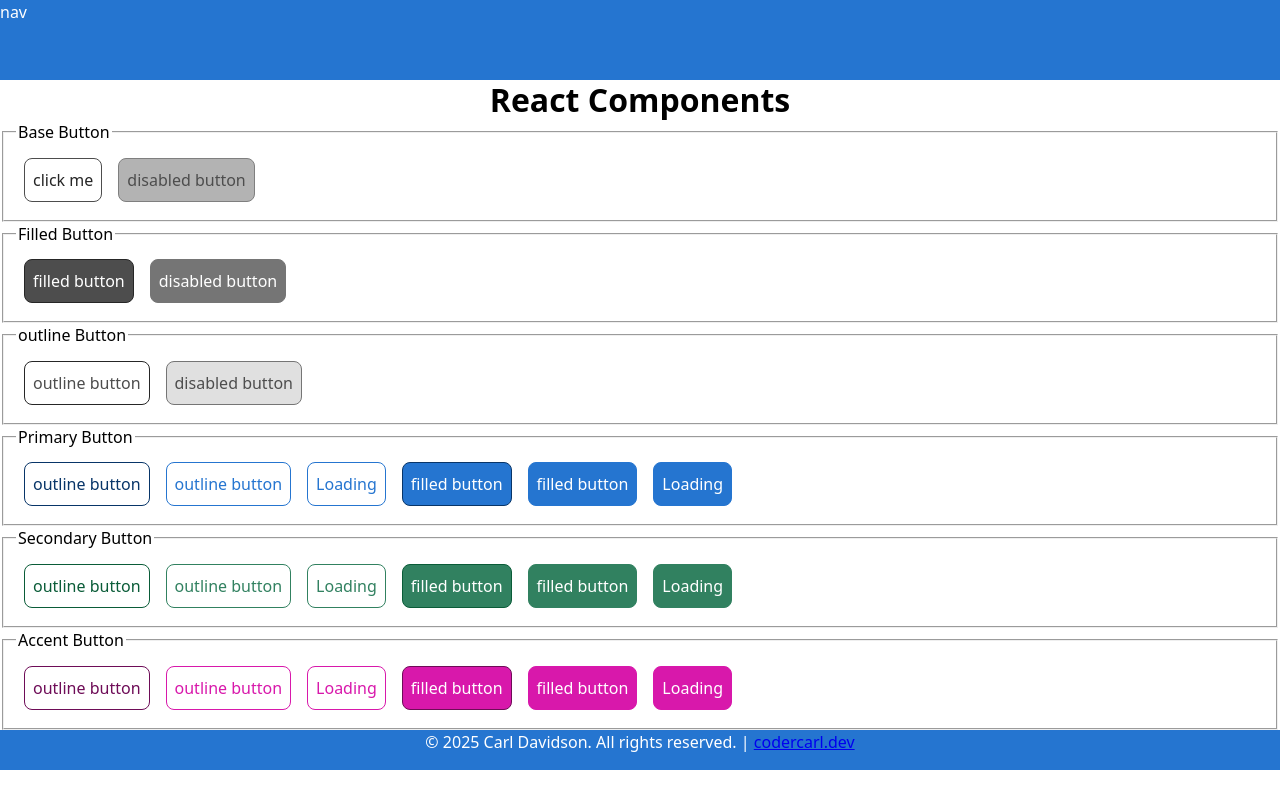
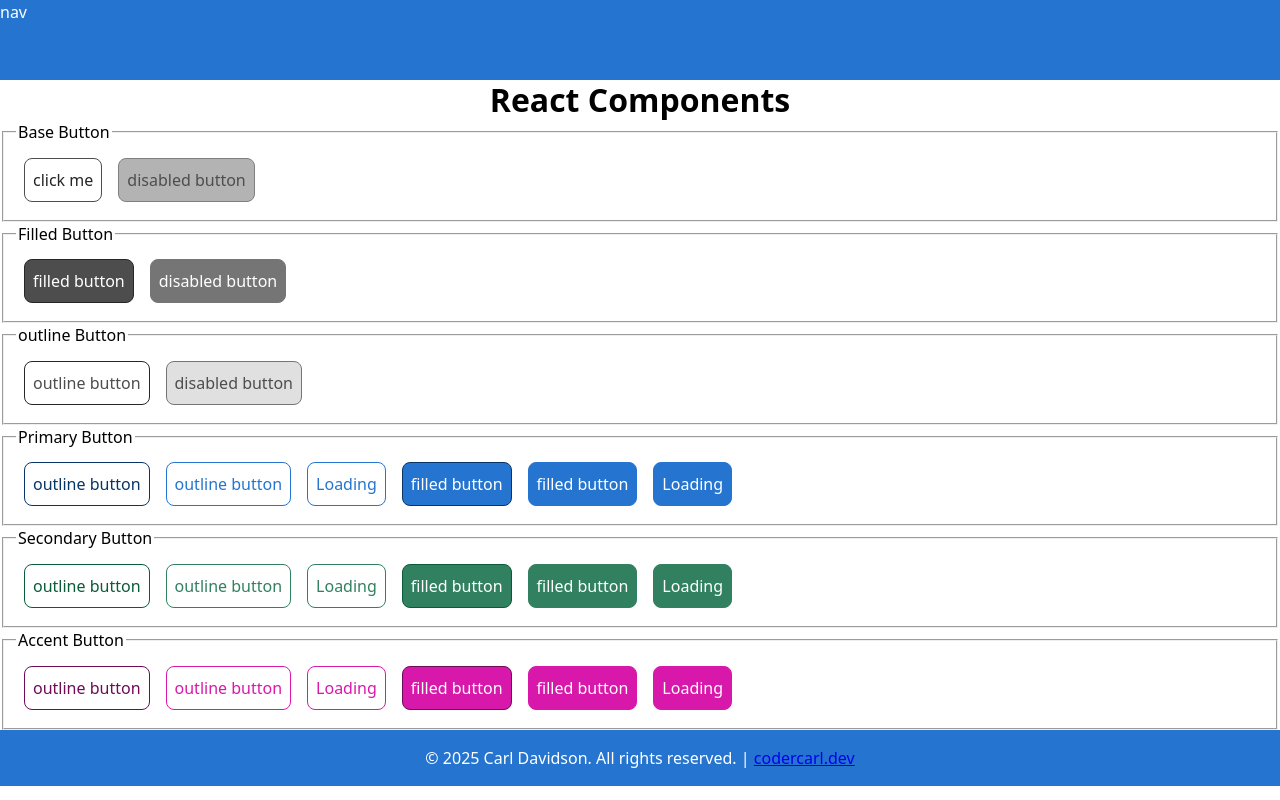
Before and after one commit to codercarl1243/react_components_system, a Next.js app: page / in a window 1280 px wide. Built offline with nearby package versions, Linux system fonts and the light colour scheme.

Commit message:
UPDATE footer styles to ensure styling is consistently targeting classnames

```diff
--- a/app/styles/components/footer.css
+++ b/app/styles/components/footer.css
@@ -1,11 +1,17 @@
-footer {
+.footer {
     position: relative;
-    height: 2.5rem;
+    display: flex;
+    align-items: center;
+    justify-content: center;
+    text-align: center;
+
+    padding-block: calc(var(--spacing) * 4);
     background-color: var(--color-primary-400);
     color: var(--color-neutral-100);
     z-index: 2;
-    text-align: center;
-    & p {
-        max-width: initial;
-    }
 }
+
+.footer p {
+    margin: 0;
+    max-width: initial;
+}
--- a/components/layout/footer.tsx
+++ b/components/layout/footer.tsx
@@ -4,7 +4,7 @@ import type { ComponentProps } from "react";
 export default function Footer(props: ComponentProps<'footer'>){
 const year = new Date().getFullYear();
     return (
-        <footer {...props}>
+        <footer className="footer" {...props}>
             <p>&copy; {year} Carl Davidson. All rights reserved. | <a className="link" href="https://codercarl.dev">codercarl.dev</a></p>
         </footer>
     )
```
